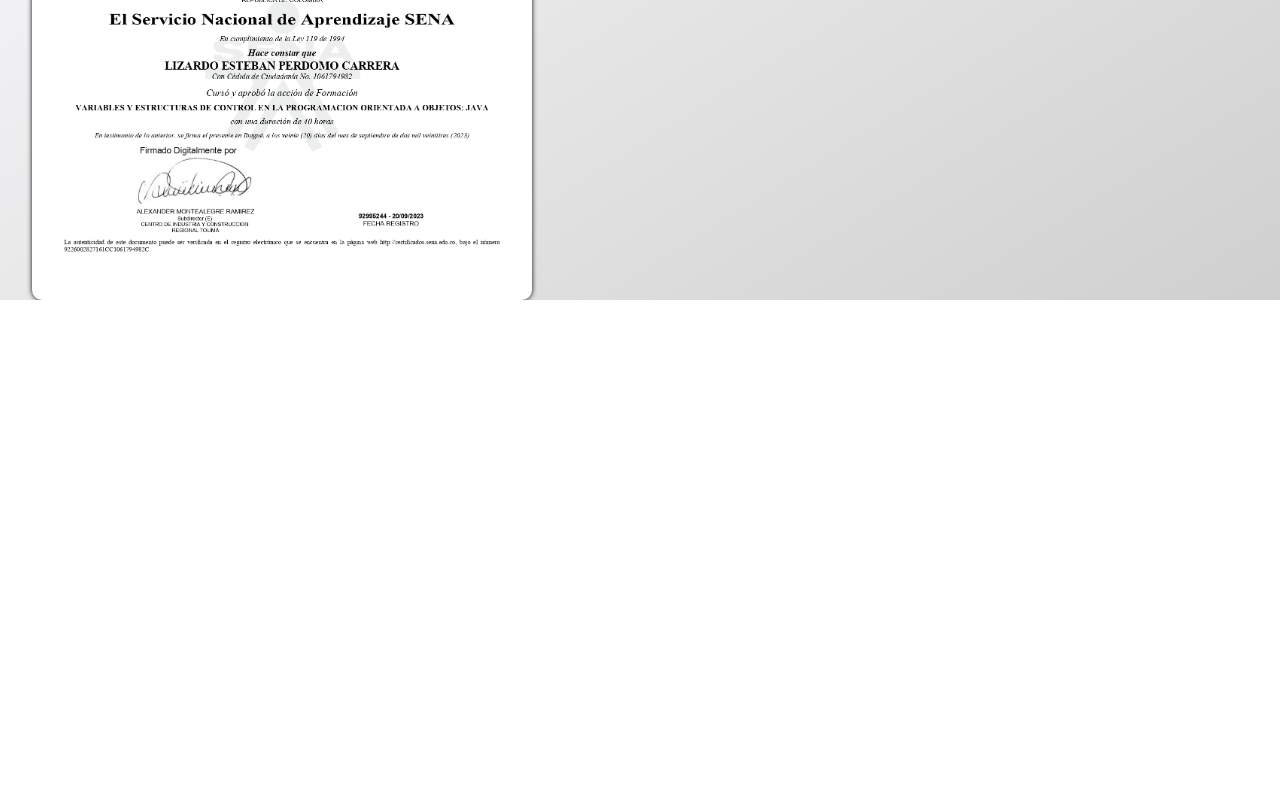
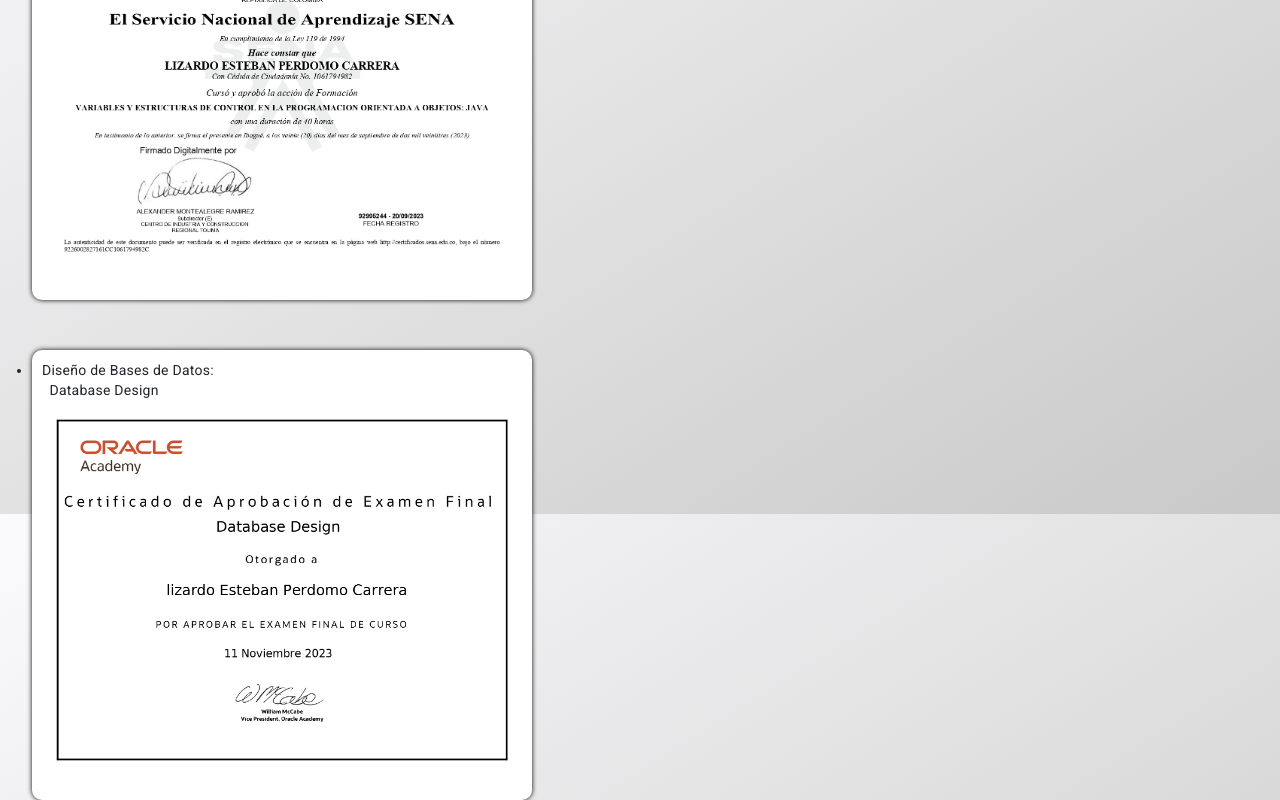
Before and after one commit to programer96-bot/portfolio, an Angular app: page /AppliedStudies in a window 1280 px wide. Shown: the part 4286-5086 px from the top of the page. Before the commit the page ends 4586 px from the top, so only its background shows below. Built offline with nearby package versions, Linux system fonts and the light colour scheme.

Commit message:
cursoDeBasesDeDatos

```diff
--- a/src/app/Servicios/servicios.service.ts
+++ b/src/app/Servicios/servicios.service.ts
@@ -23,7 +23,8 @@
         new Estudio("Desarrollo de Aplicaciones con Manejo de Datos JAVA", "Desarrollo de Aplicaciones con Manejo de Datos en la Memoria-JAVA", "../../assets/img/DesarrolloAplicaciones.jpg"),
         new Estudio("Desarrollo de Applets", "Desarrollo de Applets/Aplicaciones con uso de Bases de Datos,Redes,Servlets y Multimedia", "../../assets/img/appletsRedes.jpg"),
         new Estudio("Marco de trabajo SCRUM", "Aplicacion del Marco de Trabajo SCRUM para Proyectos de Desarrollo de Software", "../../assets/img/certificadoScrum.jpg"),
-        new Estudio("Variables y Estructuras de Control Java", "Variables y Estructuras de Control con JAVA", "../../assets/img/VARIABLESYESTRUCTURAS.jpg")
+        new Estudio("Variables y Estructuras de Control Java", "Variables y Estructuras de Control con JAVA", "../../assets/img/VARIABLESYESTRUCTURAS.jpg"),
+        new Estudio("Diseño de Bases de Datos", "Database Design", "../../assets/img/diseñoDeBasesDeDatos_page-0001.jpg")
   ];
 }
 
```
Also changed, not shown: src/assets/img/diseñoDeBasesDeDatos_page-0001.jpg (added).
